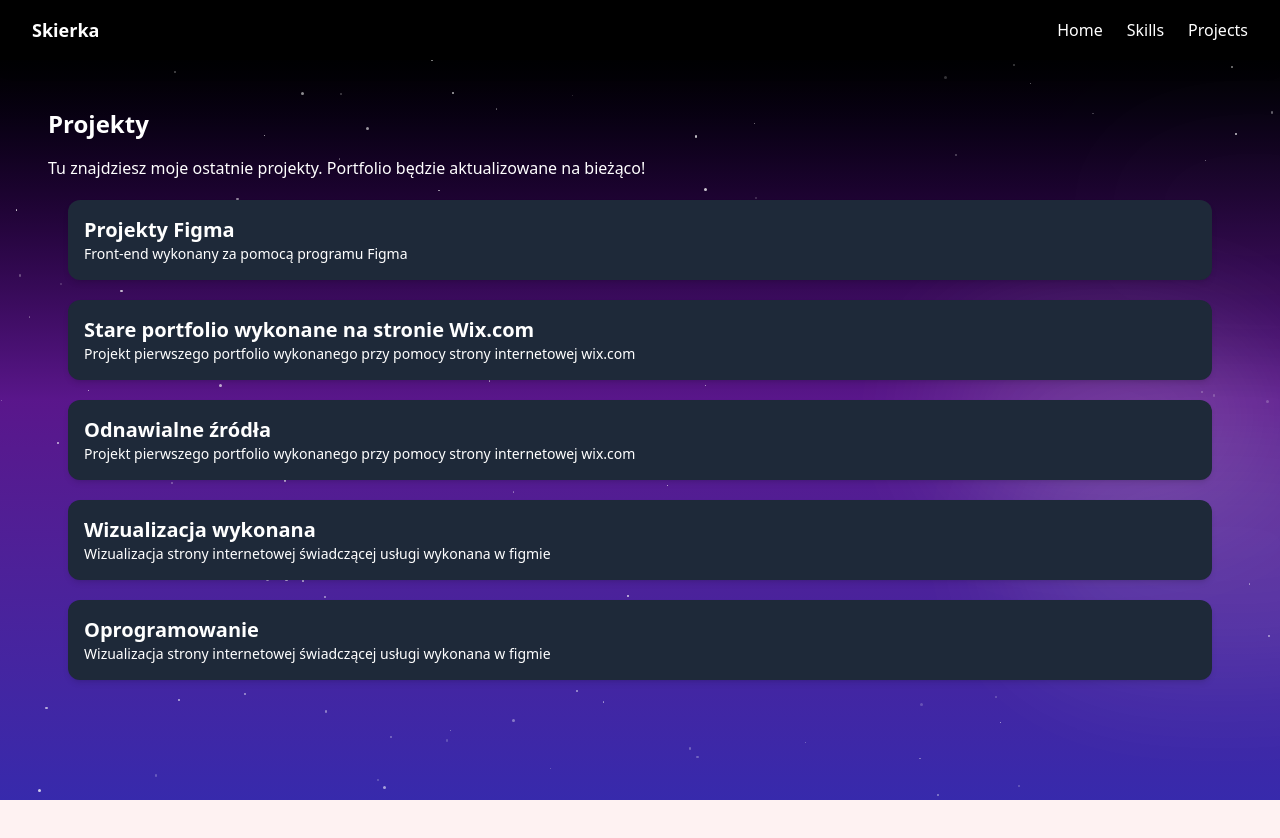
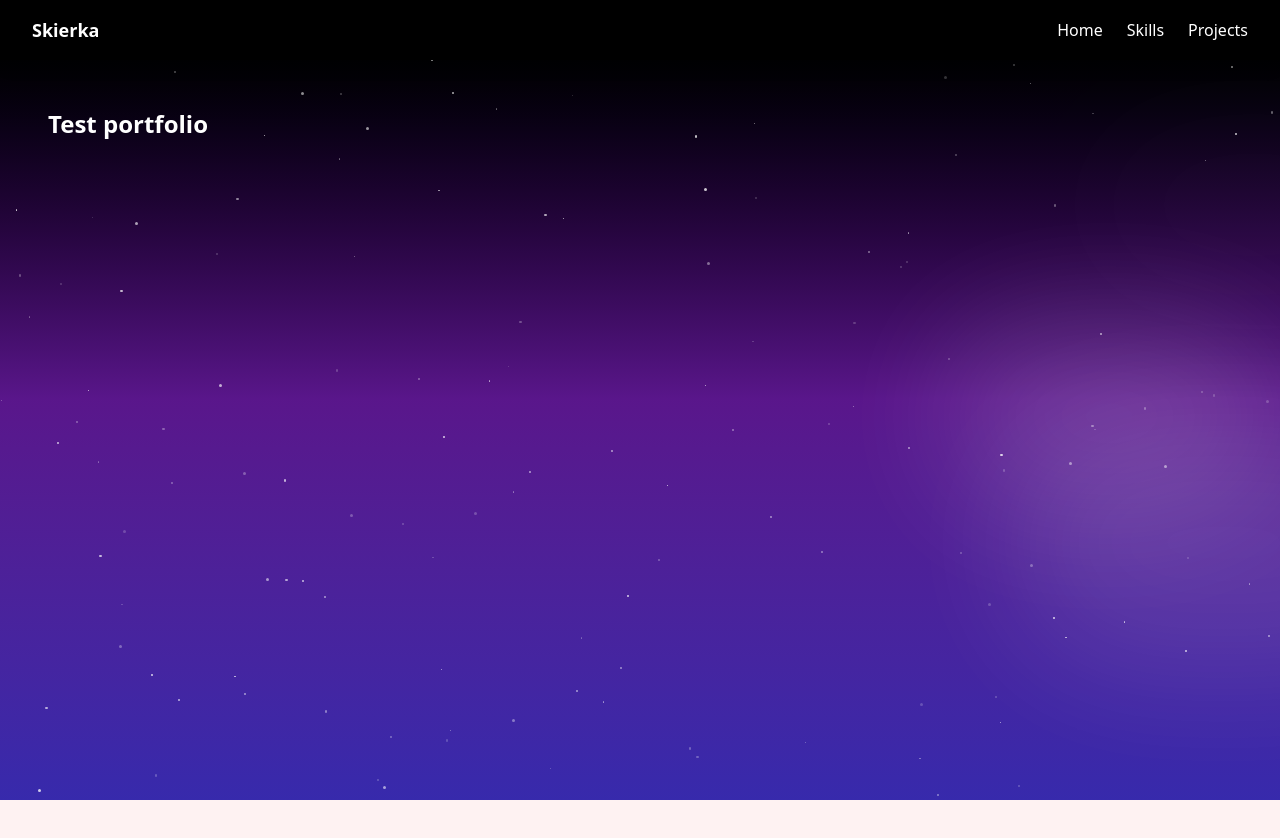
Before and after one commit to Skierka35/github-portfolio, a Next.js app in the folder portfolio-react/: page /projects/portfolioInfo in a window 1280 px wide. Shown: the top 838 px of the page. Built offline with nearby package versions, Linux system fonts and the light colour scheme.

Commit message:
test page commit.

```diff
--- a/portfolio-react/src/app/projects/budgetingApp/page.tsx
+++ b/portfolio-react/src/app/projects/budgetingApp/page.tsx
@@ -0,0 +1,10 @@
+import NightSky from '../../components/nightSky'
+
+export default function projectsPage() {
+  return (
+    <section className=" relative h-screen p-6 text-white">
+      <NightSky />
+      <h1 className="text-2xl font-bold mb-4">Test Budgetapp</h1>
+    </section>
+  );
+}
--- a/portfolio-react/src/app/projects/chattieGamesApp/page.tsx
+++ b/portfolio-react/src/app/projects/chattieGamesApp/page.tsx
@@ -0,0 +1,10 @@
+import NightSky from '../../components/nightSky'
+
+export default function projectsPage() {
+  return (
+    <section className=" relative h-screen p-6 text-white">
+      <NightSky />
+      <h1 className="text-2xl font-bold mb-4">Test Chattie</h1>
+    </section>
+  );
+}
--- a/portfolio-react/src/app/projects/portfolioInfo/page.tsx
+++ b/portfolio-react/src/app/projects/portfolioInfo/page.tsx
@@ -1,12 +1,10 @@
-import Gallery from '../../components/projectGallery'
 import NightSky from '../../components/nightSky'
 
 export default function projectsPage() {
   return (
     <section className=" relative h-screen p-6 text-white">
       <NightSky />
-      <h1 className="text-2xl font-bold mb-4">Projekty</h1>
-      <Gallery />
+      <h1 className="text-2xl font-bold mb-4">Test portfolio</h1>
     </section>
   );
 }
```
